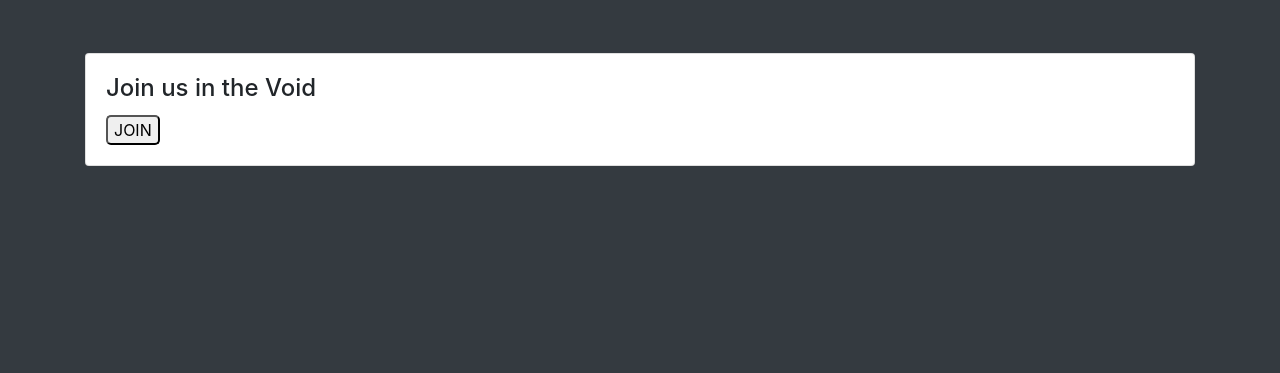
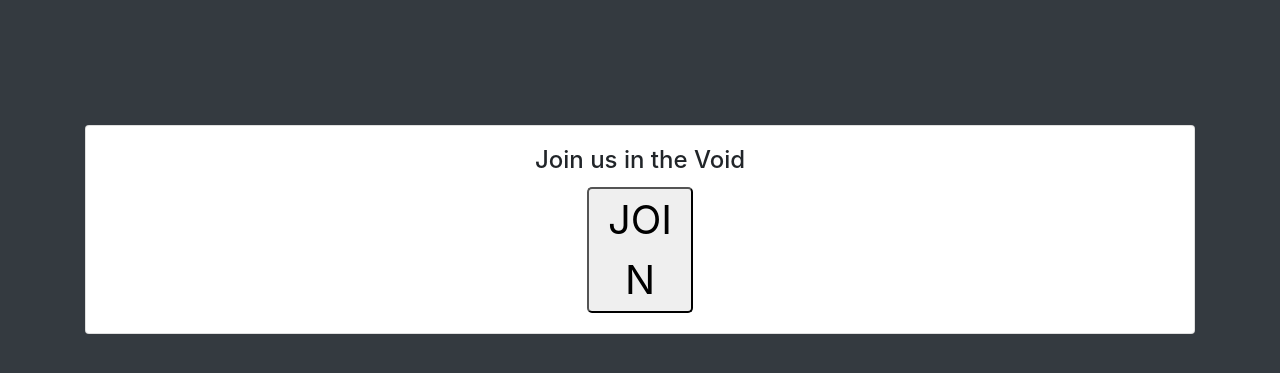
Before and after one commit to cwkni605/Void-Walker-bot, a plain HTML site: page Discord Bot/join.html in a window 1280 px wide. Shown: the part 51-424 px from the top of the page. Drawn offline with nearby package versions, Linux system fonts and the light colour scheme.

Commit message:
small changes to the website
small changes to the website to make it more appealing and informative. I also fixed a hyperlink bug.

```diff
--- a/Discord Bot/BotCode.js
+++ b/Discord Bot/BotCode.js
@@ -489,7 +489,7 @@ client.on('message', (message) => {
     }
 });
 
-client.login("NzY2MDM4MTczMzAxMDgwMDY0.X4dipA.EEMiV5vqeHwTrgBlFQuDKORSm68");
+client.login("NzY2MDM4MTczMzAxMDgwMDY0.X4dipA.35CLfn4CLbmcw8rXxdBl8EtaFTE");
 
 setInterval(()=>{
     worlds.sort((a,b)=>
--- a/Discord Bot/announce.html
+++ b/Discord Bot/join.html
@@ -31,6 +31,17 @@
                 button
                 {
                     border-radius: 5px;
+                    width: 10%;
+                    margin-left: 45%;
+                    margin-right: 45%;
+                }
+                .centered
+                {
+                    text-align: center;
+                }
+                .container
+                {
+                    font-size: 40px;
                 }
             </style>
         </head>
@@ -62,7 +73,7 @@
                         <div class="col-xl-12 col-xl-12 mb-4">
                             <div class="card  h-100">
                                 <div class="card-body">
-                                    <h4 class="card-title">Join us in the Void</h4>
+                                    <h4 class="card-title centered">Join us in the Void</h4>
                                     <button onclick="link()"> JOIN </button>
                                 </div>
                             </div>
```
Also changed, not shown: Discord Bot/index.html (+5 -1 lines).
